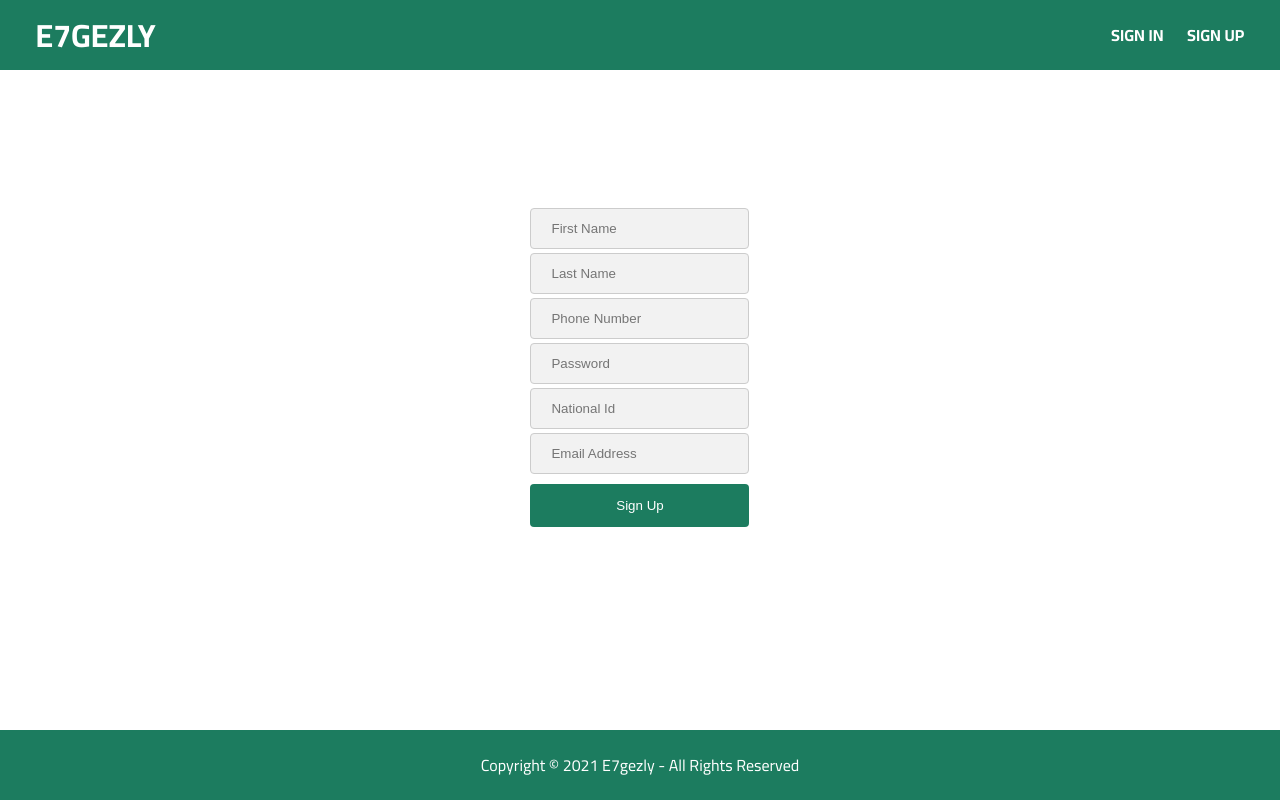
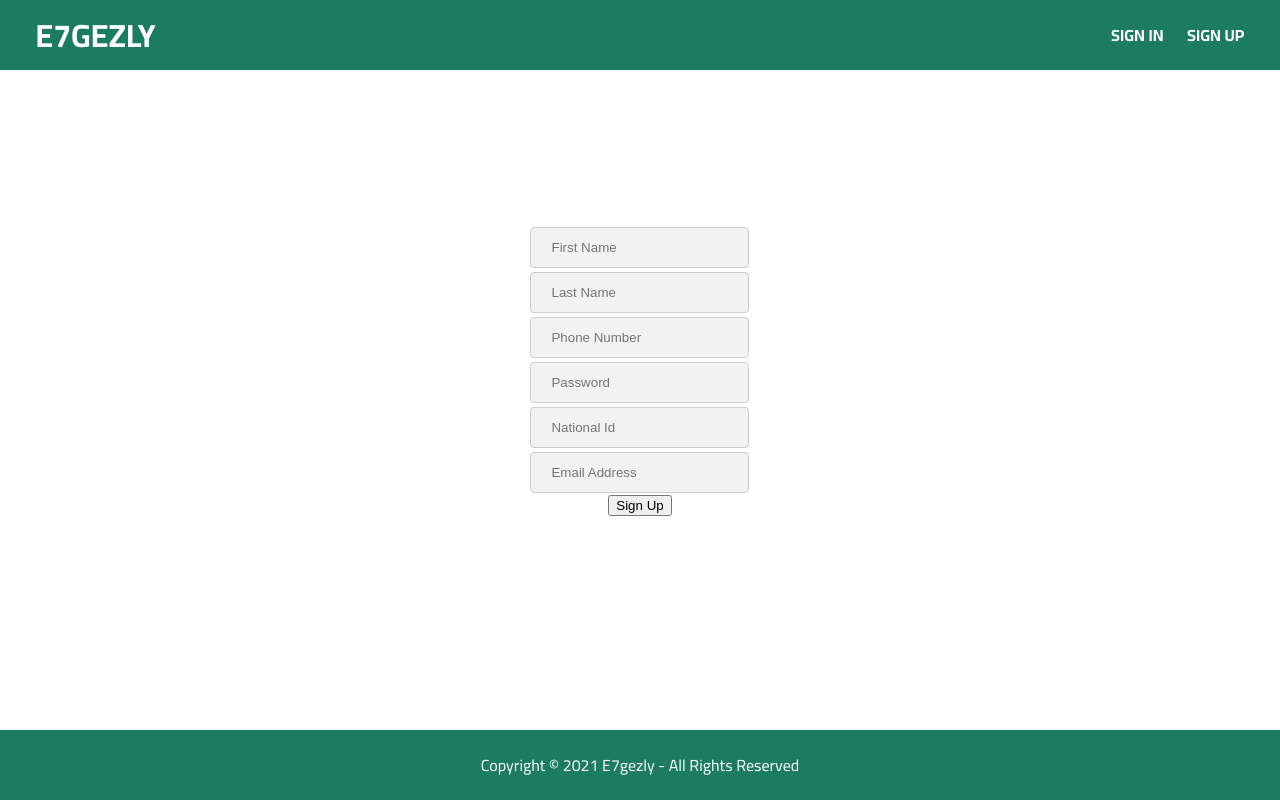
Before and after one commit to a-Hussain314/e7gezly, a React (Create React App) app: page /SignUp in a window 1280 px wide. Built offline with nearby package versions, Linux system fonts and the light colour scheme.

Commit message:
sign in  sign up pages :bredirect to home in case of already signed in

```diff
--- a/src/Components/pages/SignIn.js
+++ b/src/Components/pages/SignIn.js
@@ -5,7 +5,7 @@ import "./SignUp.scss";
 
 function SignIn(props) {
     useEffect(()=>{
-        if(!!props.appState.userData){
+        if(window.localStorage.getItem("userData") || !!props.appState.userData ){
             // console.log(props.appState.userData)
             History.push("/")
         }
@@ -48,7 +48,7 @@ function SignIn(props) {
                     <form onSubmit={formSubmitHandler}>
                         <input id="phoneNumber" type="phone"    required onChange={updateFormInfo} value={formInfo.phoneNumber} placeholder="Phone Number"/>
                         <input id="password"    type="password" required onChange={updateFormInfo} value={formInfo.password}    placeholder="Password"/>
-                        <input id="submit"      type="submit"   value="Sign in"/>
+                        <button id="submit"      type="submit"   className="btn1">Sign in</button>
                     </form>
                     <div>
                         {errors.map((err, index)=>{
--- a/src/Components/pages/SignUp.js
+++ b/src/Components/pages/SignUp.js
@@ -5,7 +5,7 @@ import "./SignUp.scss";
 
 function SignUp(props) {
     useEffect(()=>{
-        if(!!props.appState.userData){
+        if(window.localStorage.getItem("userData") || !!props.appState.userData ){
             // console.log(props.appState.userData)
             History.push("/")
         }
@@ -74,7 +74,7 @@ function SignUp(props) {
                         <input id="password"    type="password" required onChange={updateFormInfo} value={formInfo.password}    placeholder="Password"/>
                         <input id="nationalID"  type="id"       required onChange={updateFormInfo} value={formInfo.nationalID} placeholder="National Id"/>
                         <input id="email"       type="email"    required onChange={updateFormInfo} value={formInfo.email} placeholder="Email Address"/>
-                        <input id="submit"      type="submit"   value="Sign Up"/>
+                        <button id="submit"      type="submit"   className="btn1">Sign Up</button>
                     </form>
                     <div>
                         {errors.map((err, index)=>{
```
